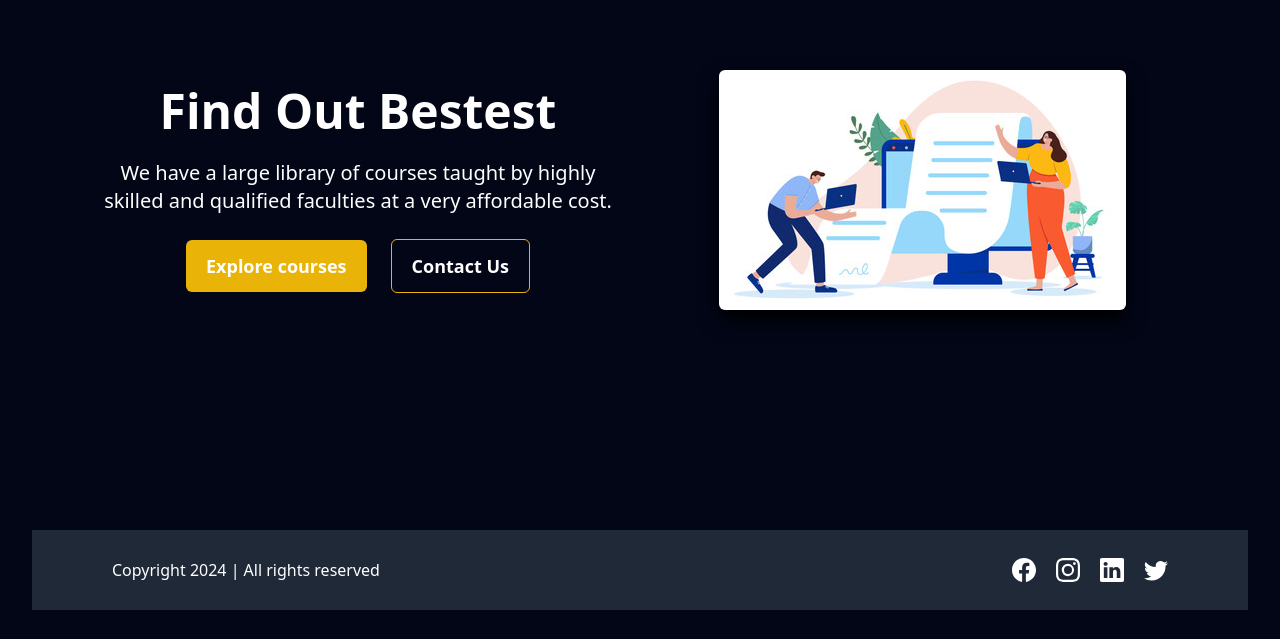
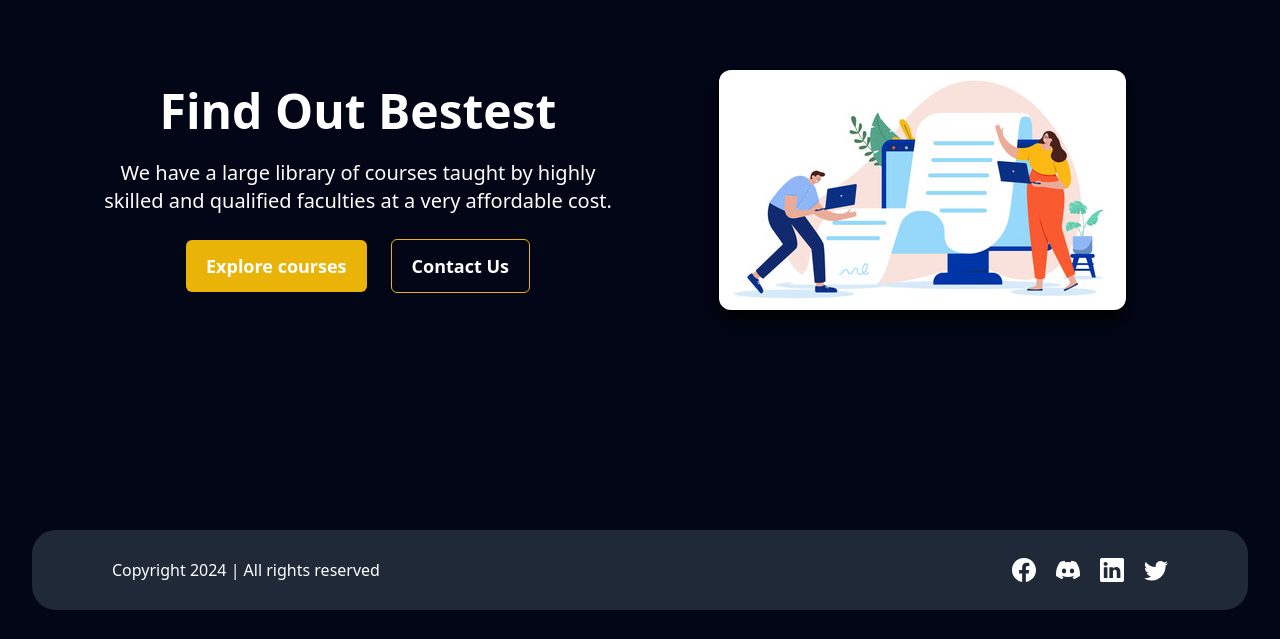
Before and after one commit to ShivanshuRag/Fronted_lms, a React (Vite) app: page / in a window 1280 px wide. Shown: the part 222-861 px from the top of the page. Built offline with nearby package versions, Linux system fonts and the light colour scheme; no server answers.

Commit message:
fix indentation and css styles

```diff
--- a/src/Components/Footer.jsx
+++ b/src/Components/Footer.jsx
@@ -1,4 +1,4 @@
-import { BsFacebook, BsInstagram, BsLinkedin, BsTwitter} from 'react-icons/bs';
+import { BsDiscord, BsFacebook, BsLinkedin, BsTwitter} from 'react-icons/bs';
 
 function Footer(){
 
@@ -7,24 +7,36 @@ function Footer(){
 
     return(
        <>
-       <footer className='relative left-0 bottom-0 h-[10vh] py-5 flex flex-col sm:flex-row items-center justify-between text-white bg-gray-800 sm:px-20'>
+       <footer className='relative left-0 bottom-0 h-[10vh] py-5 flex flex-col sm:flex-row items-center justify-between text-white bg-gray-800 sm:px-20 rounded-3xl'>
          <section>
             Copyright {Year} | All rights reserved
          </section>
         <section className='flex items-center justify-center gap-5 text-2xl text-white'>
             <a className='hover:text-yellow-500 transition-all ease-in-out duration-300'>
                 <BsFacebook/>
+
             </a>
 
-            <a className='hover:text-yellow-500 transition-all ease-in-out duration-300'>
-                <BsInstagram/>
+            <a
+            //  href="https://discord.com/channels/@me"
+            //    target="_blank" rel="noopener noreferrer"
+
+            className='hover:text-yellow-500 transition-all ease-in-out duration-300'>
+                <BsDiscord/>
             </a>
 
-            <a className='hover:text-yellow-500 transition-all ease-in-out duration-300'>
+            <a
+            //   href="https://www.linkedin.com/in/shivanshu-singh-646b91232"
+            //    target="_blank" rel="noopener noreferrer"
+            className='hover:text-yellow-500 transition-all ease-in-out duration-300'>
+
                 <BsLinkedin/>
             </a>
 
-            <a className='hover:text-yellow-500 transition-all ease-in-out duration-300'>
+            <a
+            //   href="https://x.com/ShivanshuRag"
+            //    target="_blank" rel="noopener noreferrer"
+            className='hover:text-yellow-500 transition-all ease-in-out duration-300'>
                 <BsTwitter/>
             </a>
 
--- a/src/Pages/AboutUsPage.jsx
+++ b/src/Pages/AboutUsPage.jsx
@@ -29,7 +29,7 @@ function AboutUs(){
                   filter: "drop-shadow(0px 10px 10px rgb(0,0,0))"
               }}
               alt="about main image"
-              className="drop-shadow-2xl"
+              className="drop-shadow-2xl rounded-xl"
               src= {StudyImage_3}
           />
 
--- a/src/Pages/HomePage.jsx
+++ b/src/Pages/HomePage.jsx
@@ -73,7 +73,7 @@ useEffect(() => {
       filter: "drop-shadow(0px 10px 10px rgb(0,0,0))"
   }}
    >
-    <img src={StudyImage_1} alt="imge" className="rounded-md" />
+    <img src={StudyImage_1} alt="imge" className="rounded-xl" />
    </div>
 
    </div>
```
